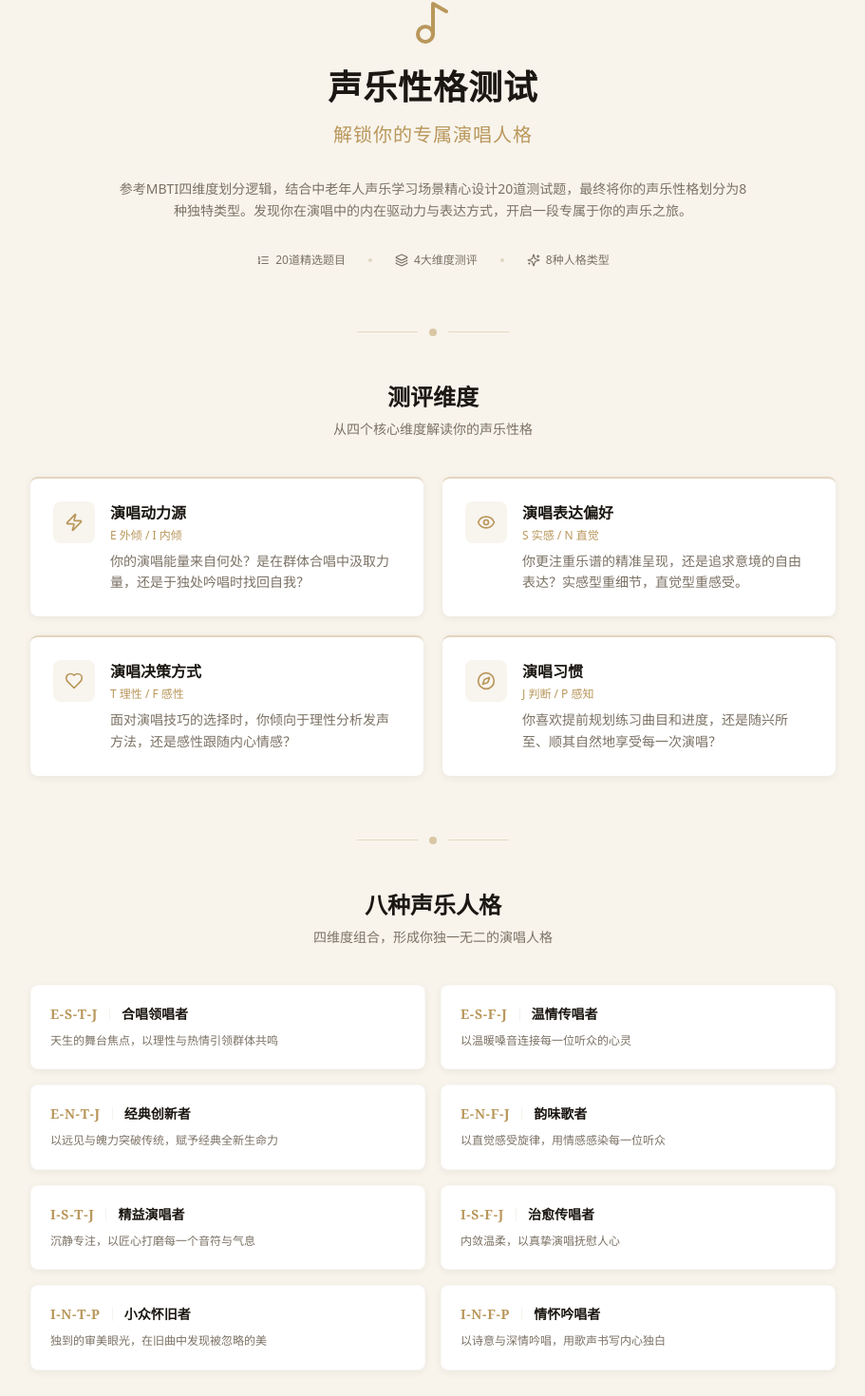
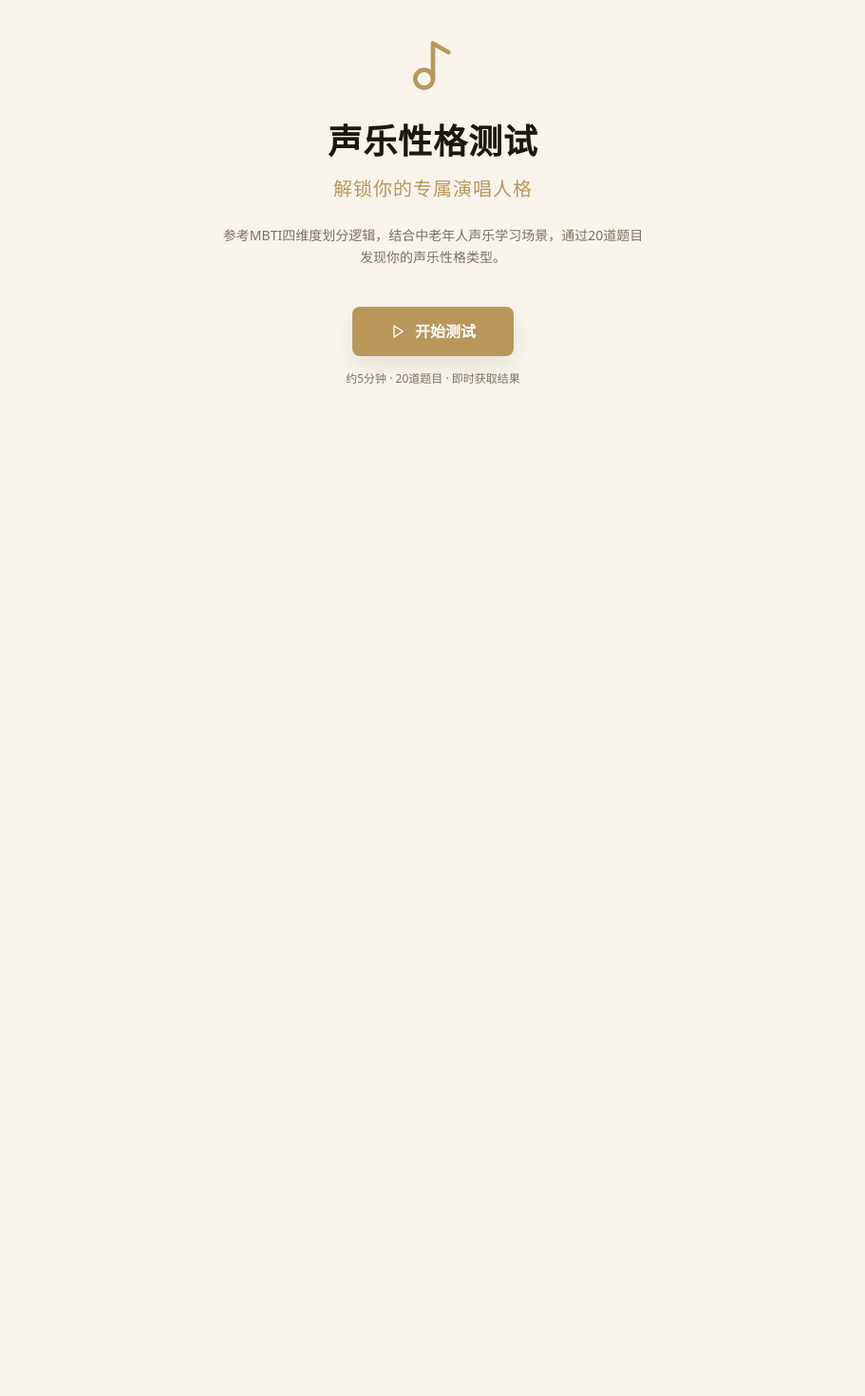
Before and after one commit to hjw0217/VPT, a Next.js app: page / in a window 1280 px wide. Shown: the part 160-1630 px from the top of the page at 95% size, without its empty margins (184-1095 px from the left). After the commit the page ends 800 px from the top, so only its background shows below. Built offline with nearby package versions, Linux system fonts and the light colour scheme.

Commit message:
refactor: 简化首页，仅保留标题说明和开始测试按钮

```diff
--- a/src/app/page.tsx
+++ b/src/app/page.tsx
@@ -1,113 +1,16 @@
 import Link from 'next/link';
-import { Music2, ListOrdered, Layers, Sparkles, Zap, Eye, Heart, Compass, Play } from 'lucide-react';
-
-const dimensions = [
-  { icon: Zap, name: '演唱动力源', tag: 'E 外倾 / I 内倾', desc: '你的演唱能量来自何处？是在群体合唱中汲取力量，还是于独处吟唱时找回自我？' },
-  { icon: Eye, name: '演唱表达偏好', tag: 'S 实感 / N 直觉', desc: '你更注重乐谱的精准呈现，还是追求意境的自由表达？实感型重细节，直觉型重感受。' },
-  { icon: Heart, name: '演唱决策方式', tag: 'T 理性 / F 感性', desc: '面对演唱技巧的选择时，你倾向于理性分析发声方法，还是感性跟随内心情感？' },
-  { icon: Compass, name: '演唱习惯', tag: 'J 判断 / P 感知', desc: '你喜欢提前规划练习曲目和进度，还是随兴所至、顺其自然地享受每一次演唱？' },
-];
-
-const types = [
-  { code: 'E-S-T-J', name: '合唱领唱者', desc: '天生的舞台焦点，以理性与热情引领群体共鸣' },
-  { code: 'E-S-F-J', name: '温情传唱者', desc: '以温暖嗓音连接每一位听众的心灵' },
-  { code: 'E-N-T-J', name: '经典创新者', desc: '以远见与魄力突破传统，赋予经典全新生命力' },
-  { code: 'E-N-F-J', name: '韵味歌者', desc: '以直觉感受旋律，用情感感染每一位听众' },
-  { code: 'I-S-T-J', name: '精益演唱者', desc: '沉静专注，以匠心打磨每一个音符与气息' },
-  { code: 'I-S-F-J', name: '治愈传唱者', desc: '内敛温柔，以真挚演唱抚慰人心' },
-  { code: 'I-N-T-P', name: '小众怀旧者', desc: '独到的审美眼光，在旧曲中发现被忽略的美' },
-  { code: 'I-N-F-P', name: '情怀吟唱者', desc: '以诗意与深情吟唱，用歌声书写内心独白' },
-];
+import { Music2, Play } from 'lucide-react';
 
 export default function HomePage() {
   return (
-    <main className="max-w-4xl mx-auto px-6 py-8">
-      {/* Hero Section */}
-      <section className="text-center py-16">
-        <div className="mb-6">
-          <Music2 className="w-12 h-12 text-primary mx-auto mb-6" />
-        </div>
+    <main className="max-w-4xl mx-auto px-6 py-8 flex flex-col items-center justify-center min-h-[80vh]">
+      <div className="text-center">
+        <Music2 className="w-14 h-14 text-primary mx-auto mb-8" />
         <h1 className="font-serif text-4xl font-bold text-foreground mb-4 tracking-wide">声乐性格测试</h1>
-        <p className="font-serif text-xl text-primary mb-8 tracking-wider">解锁你的专属演唱人格</p>
-        <div className="max-w-2xl mx-auto">
-          <p className="text-sm text-muted-foreground leading-relaxed">
-            参考MBTI四维度划分逻辑，结合中老年人声乐学习场景精心设计20道测试题，最终将你的声乐性格划分为8种独特类型。发现你在演唱中的内在驱动力与表达方式，开启一段专属于你的声乐之旅。
+        <p className="font-serif text-xl text-primary mb-6 tracking-wider">解锁你的专属演唱人格</p>
+        <p className="text-sm text-muted-foreground leading-relaxed max-w-md mx-auto mb-10">
+          参考MBTI四维度划分逻辑，结合中老年人声乐学习场景，通过20道题目发现你的声乐性格类型。
         </p>
-        </div>
-        <div className="mt-8 flex items-center justify-center gap-6 text-xs text-muted-foreground">
-          <span className="flex items-center gap-1.5"><ListOrdered className="w-3.5 h-3.5" />20道精选题目</span>
-          <span className="w-1 h-1 rounded-full bg-outline-variant" />
-          <span className="flex items-center gap-1.5"><Layers className="w-3.5 h-3.5" />4大维度测评</span>
-          <span className="w-1 h-1 rounded-full bg-outline-variant" />
-          <span className="flex items-center gap-1.5"><Sparkles className="w-3.5 h-3.5" />8种人格类型</span>
-        </div>
-      </section>
-
-      {/* Divider */}
-      <div className="flex items-center justify-center mb-12">
-        <div className="w-16 h-px bg-primary/30" />
-        <div className="w-2 h-2 rounded-full bg-primary/50 mx-3" />
-        <div className="w-16 h-px bg-primary/30" />
-      </div>
-
-      {/* Dimensions Section */}
-      <section className="mb-16">
-        <div className="text-center mb-10">
-          <h2 className="font-serif text-2xl font-bold text-foreground mb-2">测评维度</h2>
-          <p className="text-sm text-muted-foreground">从四个核心维度解读你的声乐性格</p>
-        </div>
-        <div className="grid grid-cols-1 sm:grid-cols-2 gap-5">
-          {dimensions.map((dim) => {
-            const Icon = dim.icon;
-            return (
-              <div key={dim.name} className="bg-card rounded-lg shadow-card p-6 border-t-2 border-primary/40">
-                <div className="flex items-start gap-4">
-                  <div className="w-11 h-11 rounded-lg bg-primary/10 flex items-center justify-center shrink-0">
-                    <Icon className="w-5 h-5 text-primary" />
-                  </div>
-                  <div>
-                    <h3 className="font-serif text-base font-semibold text-foreground mb-1">{dim.name}</h3>
-                    <p className="text-xs text-primary font-medium mb-2">{dim.tag}</p>
-                    <p className="text-sm text-muted-foreground leading-relaxed">{dim.desc}</p>
-                  </div>
-                </div>
-              </div>
-            );
-          })}
-        </div>
-      </section>
-
-      {/* Divider */}
-      <div className="flex items-center justify-center mb-12">
-        <div className="w-16 h-px bg-primary/30" />
-        <div className="w-2 h-2 rounded-full bg-primary/50 mx-3" />
-        <div className="w-16 h-px bg-primary/30" />
-      </div>
-
-      {/* 8 Types Section */}
-      <section className="mb-16">
-        <div className="text-center mb-10">
-          <h2 className="font-serif text-2xl font-bold text-foreground mb-2">八种声乐人格</h2>
-          <p className="text-sm text-muted-foreground">四维度组合，形成你独一无二的演唱人格</p>
-        </div>
-        <div className="grid grid-cols-1 sm:grid-cols-2 gap-4">
-          {types.map((t) => (
-            <div key={t.code} className="bg-card rounded-lg shadow-card p-5 border border-outline-variant/15">
-              <div className="flex items-center gap-3 mb-2">
-                <span className="font-serif text-sm font-bold text-primary tracking-wider">{t.code}</span>
-                <span className="w-px h-3.5 bg-outline-variant/30" />
-                <span className="font-serif text-sm font-semibold text-foreground">{t.name}</span>
-              </div>
-              <p className="text-xs text-muted-foreground leading-relaxed">{t.desc}</p>
-            </div>
-          ))}
-        </div>
-      </section>
-
-      {/* CTA Section */}
-      <section className="text-center py-12">
-        <div className="max-w-md mx-auto">
-          <p className="font-serif text-lg text-foreground mb-6">准备好了吗？</p>
         <Link
           href="/test"
           className="inline-flex items-center gap-2.5 bg-primary text-primary-foreground px-10 py-3.5 rounded-lg text-base font-semibold hover:opacity-90 active:scale-[0.98] transition-all shadow-float"
@@ -117,7 +20,6 @@ export default function HomePage() {
         </Link>
         <p className="mt-4 text-xs text-muted-foreground">约5分钟 · 20道题目 · 即时获取结果</p>
       </div>
-      </section>
     </main>
   );
 }
```
Lines whose indentation alone changed are shown as unchanged.
